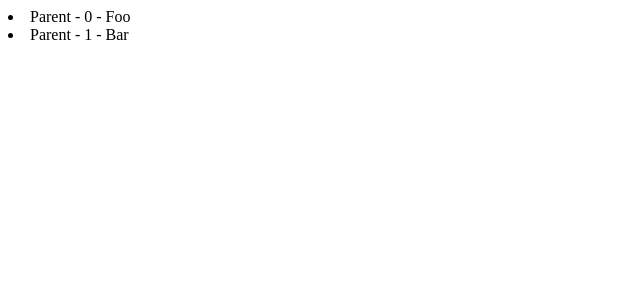
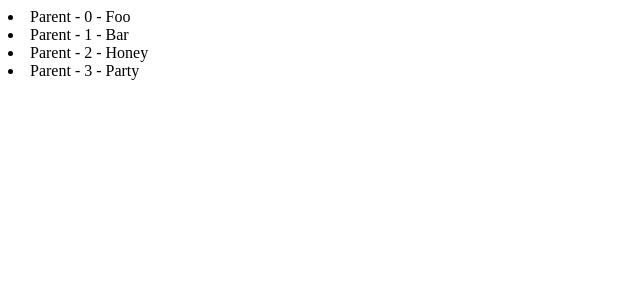
Before and after one commit to nitishgupta978/Vue.js-Day-one-Practice-problems, a Vue app: page / in a window 1280 px wide. Shown: the top 300 px of the page, without its empty margins (0-640 px from the left). Built offline with nearby package versions, Linux system fonts and the light colour scheme.

Commit message:
Added: v-for list Rendering we add two data in items and its support an optinal second alias for index of the current item:

```diff
--- a/src/components/HelloWorld.vue
+++ b/src/components/HelloWorld.vue
@@ -16,7 +16,7 @@ export default {
   data() {
    return {
        parentMessage: 'Parent',
-       items: [{ message: 'Foo' }, { message: 'Bar' }]
+       items: [{ message: 'Foo' }, { message: 'Bar' },{ message: 'Honey' },{ message: 'Party' }]
     }
   }
 }
```
